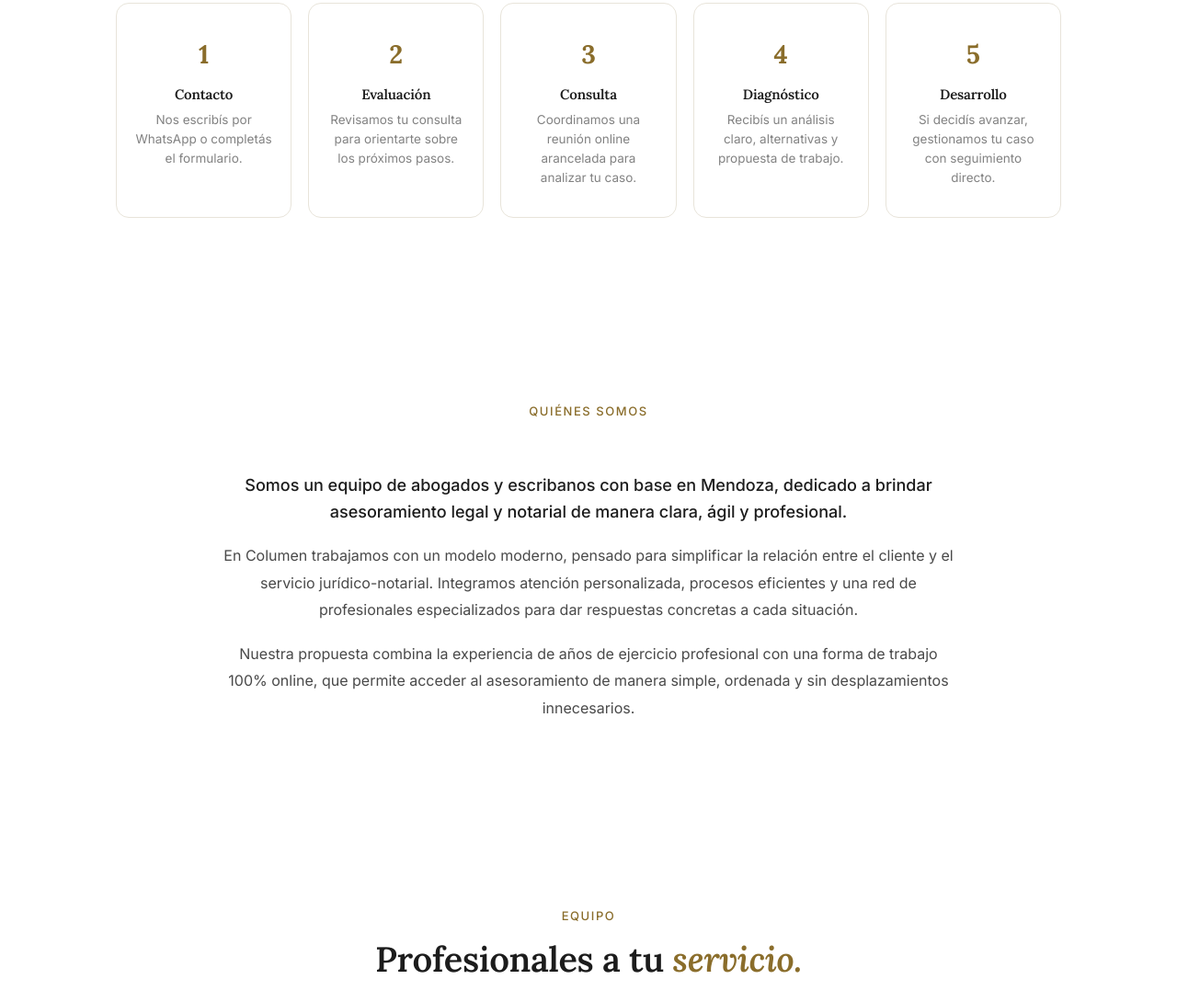
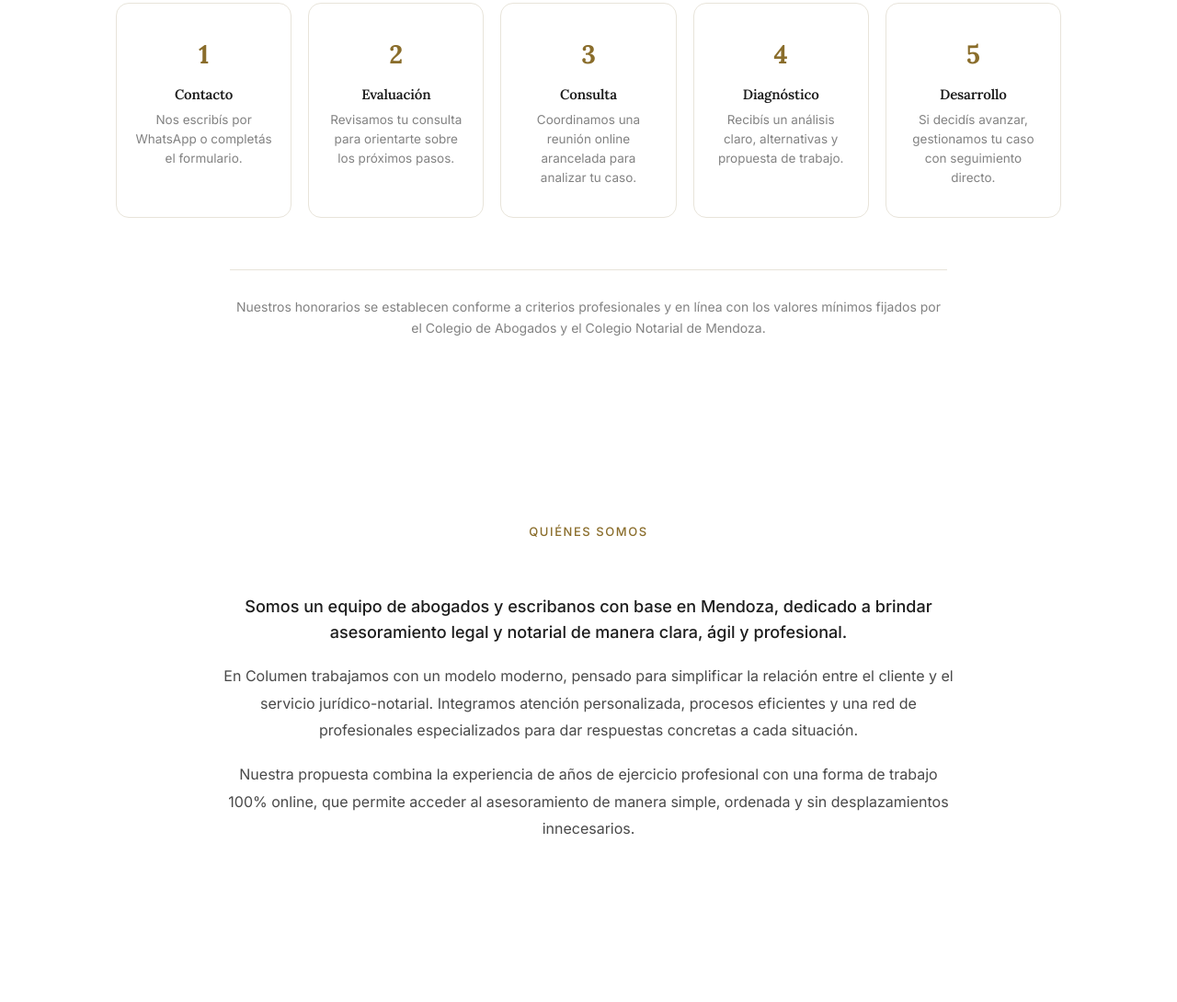
Before and after one commit to bernabe05rodriguez-stack/Columen, a website: page public/index.html in a window 1280 px wide. Shown: the part 2246-3336 px from the top of the page at 92% size. Drawn offline with Linux system fonts and the light colour scheme.

Commit message:
Revert "style(home): quitar disclaimer duplicado de honorarios en Como trabajamos"
This reverts commit d02e9d7b1ff3474dbb4ab24eb957bf5fbfde4823.

```diff
--- a/public/index.html
+++ b/public/index.html
@@ -415,6 +415,7 @@
         <p>Si decidís avanzar, gestionamos tu caso con seguimiento directo.</p>
       </div>
     </div>
+    <p class="how-note reveal">Nuestros honorarios se establecen conforme a criterios profesionales y en línea con los valores mínimos fijados por el Colegio de Abogados y el Colegio Notarial de Mendoza.</p>
   </div>
 </section>
 
```
